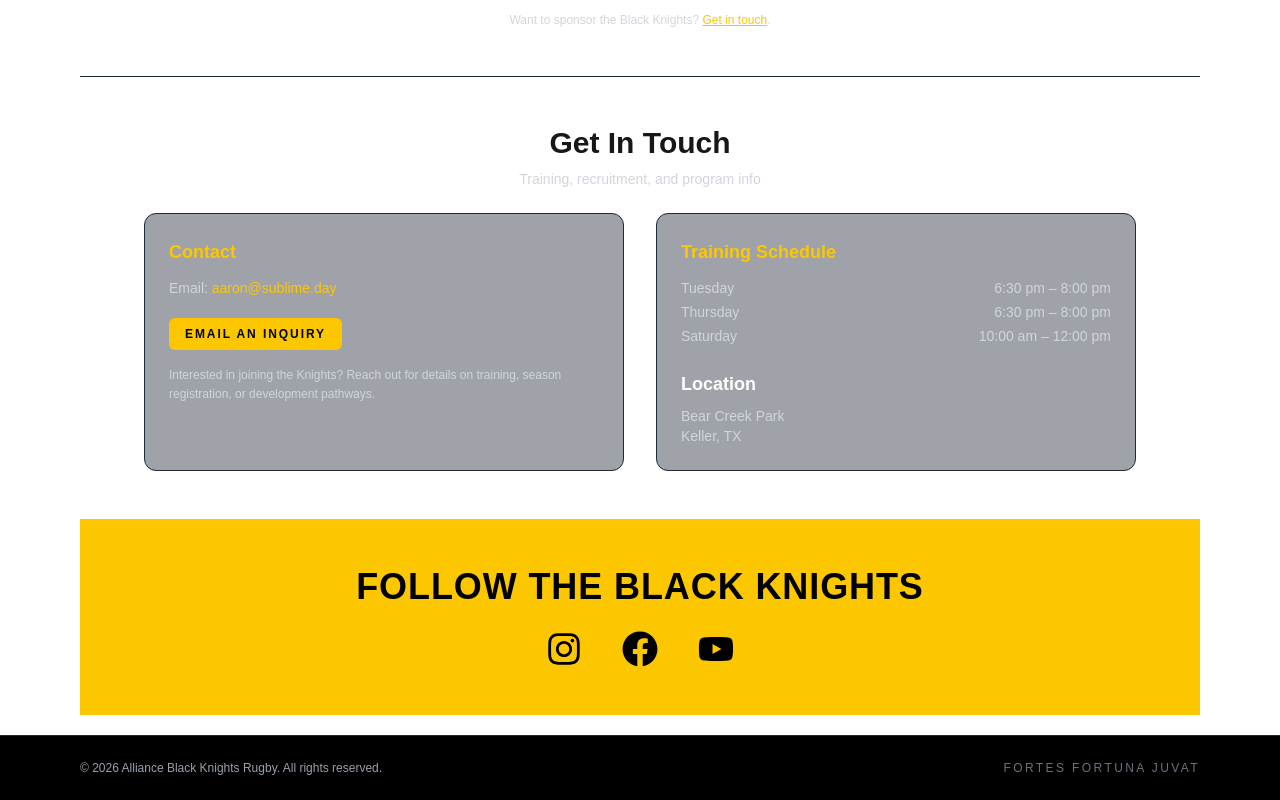
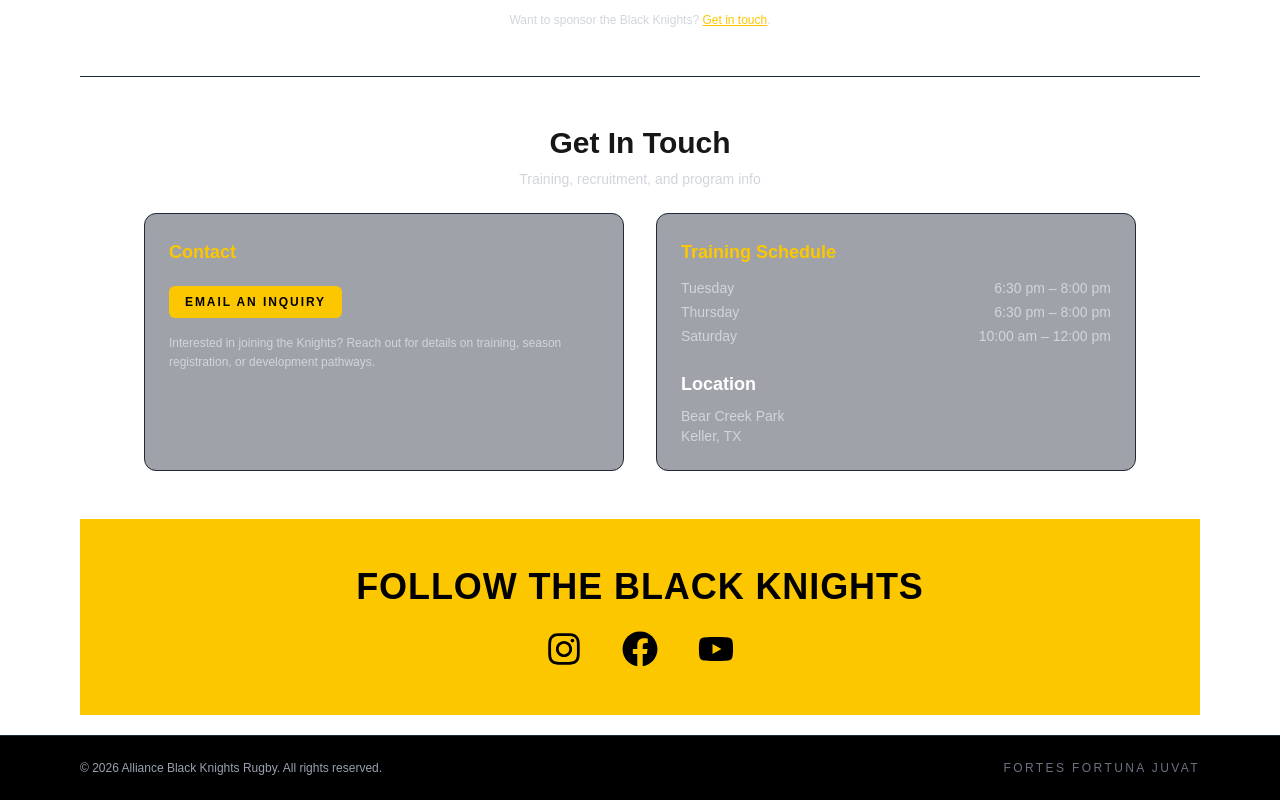
Before and after one commit to Sam-Melius/alliance-rugby, a Next.js app: page / in a window 1280 px wide. Shown: the part 2711-3511 px from the top of the page. Built offline with nearby package versions, Linux system fonts and the light colour scheme.

Commit message:
removed forward facing email

```diff
--- a/app/page.tsx
+++ b/app/page.tsx
@@ -284,7 +284,7 @@
         </a>
       </p> */}
 
-      <p className="mt-3 text-sm text-gray-300">
+      {/* <p className="mt-3 text-sm text-gray-300">
         Email:&nbsp;
         <a
           href="mailto:aaron@sublime.day"
@@ -292,7 +292,7 @@
         >
           aaron@sublime.day
         </a>
-      </p>
+      </p> */}
 
       <a
         href="mailto:aaron@sublime.day"
```
